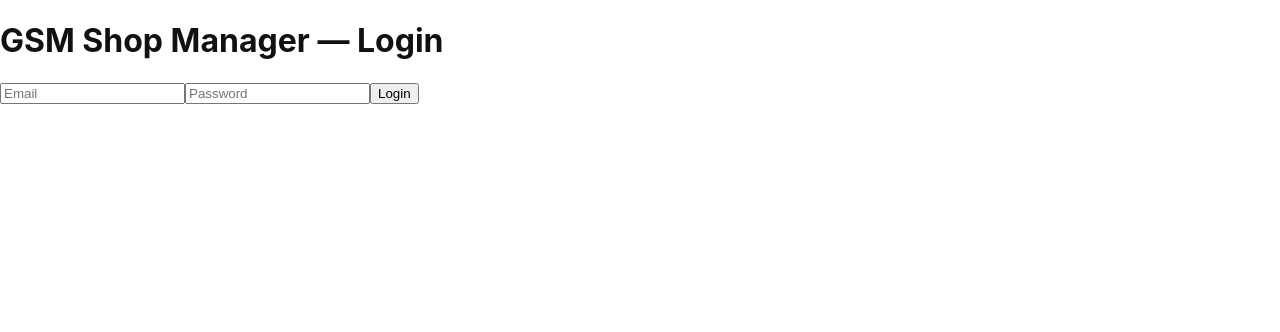
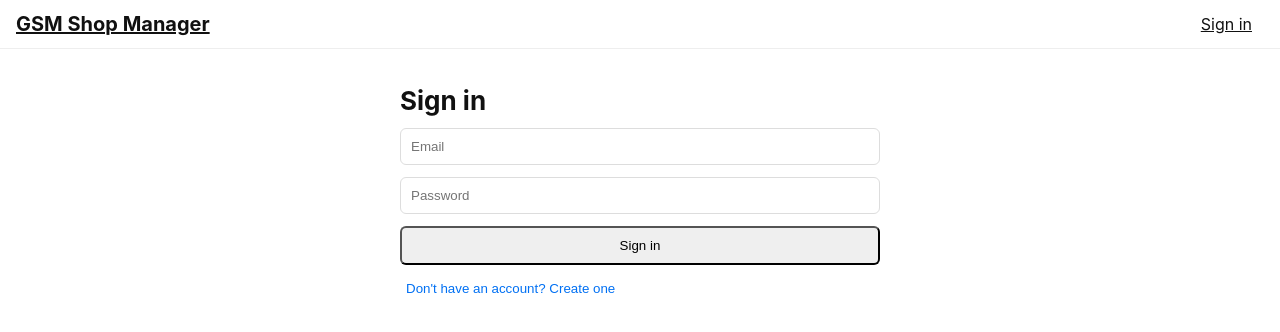
Before and after one commit to pesoli0703/GSMSHOPMANAGER, a Next.js app: page /login in a window 1280 px wide. Shown: the top 332 px of the page. Built offline with nearby package versions, Linux system fonts and the light colour scheme; no server answers.

Commit message:
feat: add navbar, login page, improved dashboard, and global styles (phase1-initial)

```diff
--- /dev/null
+++ b/components/Navbar.tsx
@@ -0,0 +1,40 @@
+import Link from 'next/link';
+import { useRouter } from 'next/router';
+import { useEffect, useState } from 'react';
+import { auth } from '../lib/firebase';
+import { onAuthStateChanged, signOut } from 'firebase/auth';
+
+export default function Navbar() {
+  const [user, setUser] = useState<any>(null);
+  const router = useRouter();
+
+  useEffect(() => {
+    const unsub = onAuthStateChanged(auth, (u) => setUser(u));
+    return () => unsub();
+  }, []);
+
+  const logout = async () => {
+    await signOut(auth);
+    router.push('/login');
+  };
+
+  return (
+    <header style={{ padding: '12px 16px', borderBottom: '1px solid #eee', display: 'flex', justifyContent: 'space-between', alignItems: 'center' }}>
+      <div style={{ fontWeight: 700, fontSize: 20 }}>
+        <Link href="/">GSM Shop Manager</Link>
+      </div>
+      <nav>
+        {user ? (
+          <div style={{ display: 'flex', gap: 12, alignItems: 'center' }}>
+            <span style={{ fontSize: 14 }}>{user.email}</span>
+            <button onClick={logout} style={{ padding: '8px 12px', borderRadius: 6 }}>Logout</button>
+          </div>
+        ) : (
+          <Link href="/login">
+            <a style={{ padding: '8px 12px', borderRadius: 6 }}>Sign in</a>
+          </Link>
+        )}
+      </nav>
+    </header>
+  );
+}
--- a/pages/login.tsx
+++ b/pages/login.tsx
@@ -1,41 +1,48 @@
+import { useState } from 'react';
+import { auth } from '../lib/firebase';
+import { signInWithEmailAndPassword, createUserWithEmailAndPassword } from 'firebase/auth';
 import { useRouter } from 'next/router';
-import { useEffect, useState } from 'react';
-import { auth } from '../lib/firebase';
-import { signInWithEmailAndPassword } from 'firebase/auth';
+import Navbar from '../components/Navbar';
 
 export default function LoginPage() {
-  const router = useRouter();
   const [email, setEmail] = useState('');
   const [password, setPassword] = useState('');
+  const [isNew, setIsNew] = useState(false);
   const [error, setError] = useState('');
+  const router = useRouter();
 
-  useEffect(() => {
-    // redirect if already logged in
-    auth.onAuthStateChanged((u) => {
-      if (u) router.push('/');
-    });
-  }, [router]);
-
-  async function onSubmit(e: any) {
+  const submit = async (e: any) => {
     e.preventDefault();
     setError('');
     try {
-      await signInWithEmailAndPassword(auth, email, password);
+      if (isNew) {
+        await createUserWithEmailAndPassword(auth, email, password);
+      } else {
+        await signInWithEmailAndPassword(auth, email, password);
+      }
       router.push('/');
     } catch (err: any) {
-      setError(err.message || 'Login failed');
+      setError(err.message || 'Auth error');
     }
-  }
+  };
 
   return (
-    <div className="p-4">
-      <h1 className="text-2xl mb-4">GSM Shop Manager — Login</h1>
-      <form onSubmit={onSubmit} className="space-y-3">
-        <input className="w-full p-3 border rounded" placeholder="Email" value={email} onChange={e=>setEmail(e.target.value)} />
-        <input className="w-full p-3 border rounded" placeholder="Password" type="password" value={password} onChange={e=>setPassword(e.target.value)} />
-        {error && <div className="text-red-600">{error}</div>}
-        <button className="w-full bg-blue-600 text-white p-3 rounded">Login</button>
-      </form>
-    </div>
+    <>
+      <Navbar />
+      <main style={{ maxWidth: 480, margin: '36px auto', padding: '0 16px' }}>
+        <h1 style={{ fontSize: 26, marginBottom: 12 }}>{isNew ? 'Create account' : 'Sign in'}</h1>
+        <form onSubmit={submit} style={{ display: 'grid', gap: 12 }}>
+          <input placeholder="Email" value={email} onChange={e => setEmail(e.target.value)} required style={{ padding: 10, borderRadius: 6, border: '1px solid #ddd' }} />
+          <input placeholder="Password" type="password" value={password} onChange={e => setPassword(e.target.value)} required style={{ padding: 10, borderRadius: 6, border: '1px solid #ddd' }} />
+          <button type="submit" style={{ padding: '10px 12px', borderRadius: 6 }}>{isNew ? 'Create account' : 'Sign in'}</button>
+          {error && <div style={{ color: 'red' }}>{error}</div>}
+        </form>
+        <div style={{ marginTop: 12 }}>
+          <button onClick={() => setIsNew(!isNew)} style={{ background: 'none', border: 'none', color: '#0070f3', cursor: 'pointer' }}>
+            {isNew ? 'Have an account? Sign in' : "Don't have an account? Create one"}
+          </button>
+        </div>
+      </main>
+    </>
   );
 }
--- a/styles/globals.css
+++ b/styles/globals.css
@@ -1,3 +1,8 @@
+/* global styles for GSM Shop Manager */
 :root{--bg:#fff;--text:#111}
-html,body{margin:0;padding:0;background:var(--bg);color:var(--text);font-family:-apple-system,BlinkMacSystemFont,"Segoe UI",Roboto,"Helvetica Neue",Arial}
+html,body{margin:0;padding:0;background:var(--bg);color:var(--text);font-family:Inter,system-ui,-apple-system,"Segoe UI",Roboto,"Helvetica Neue",Arial}
 a{color:inherit}
+button{cursor:pointer}
+
+/* small container utilities */
+.container{max-width:900px;margin:0 auto;padding:0 16px}
```
Also changed, not shown: pages/index.tsx (+55 -80 lines).
